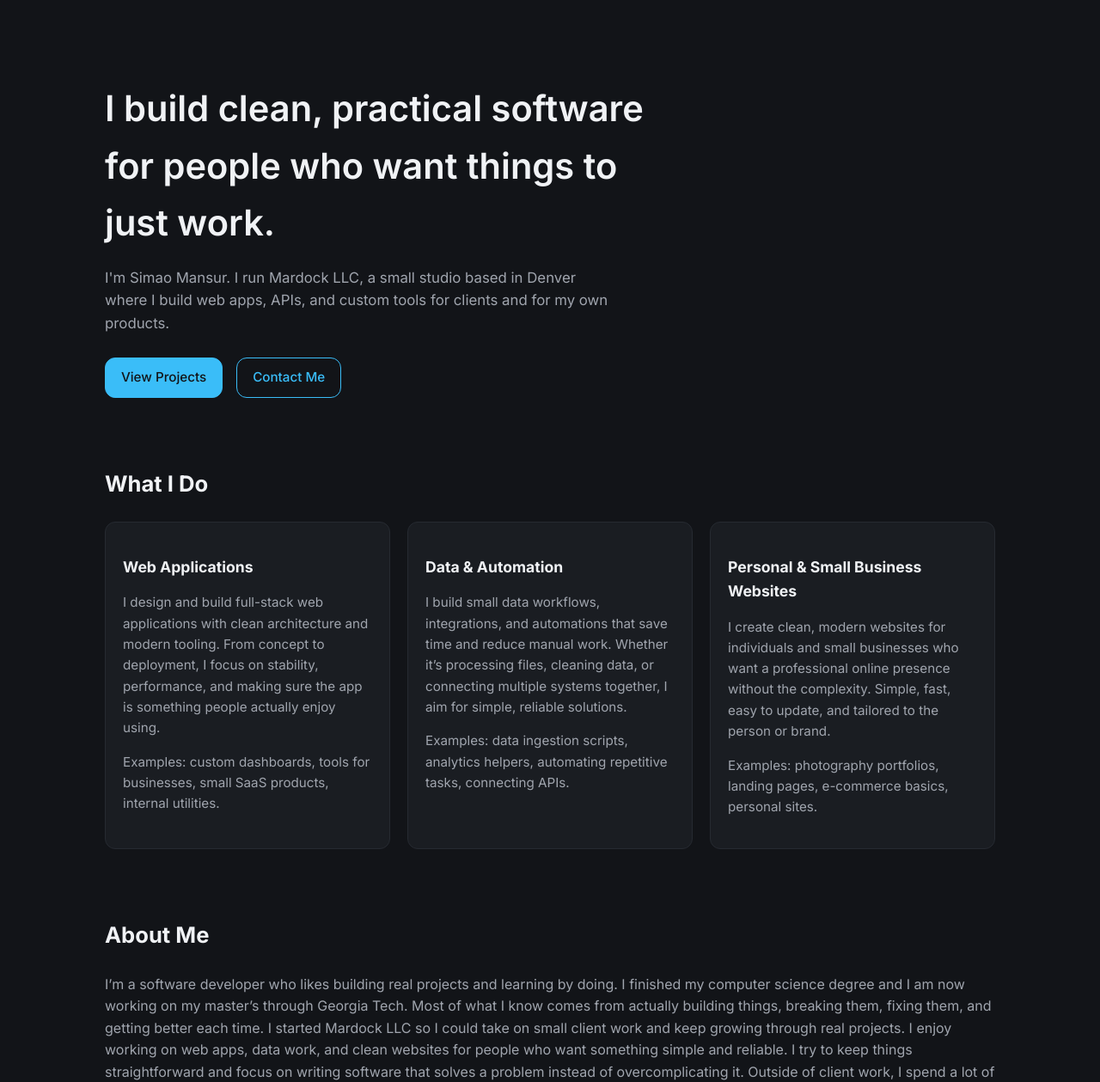
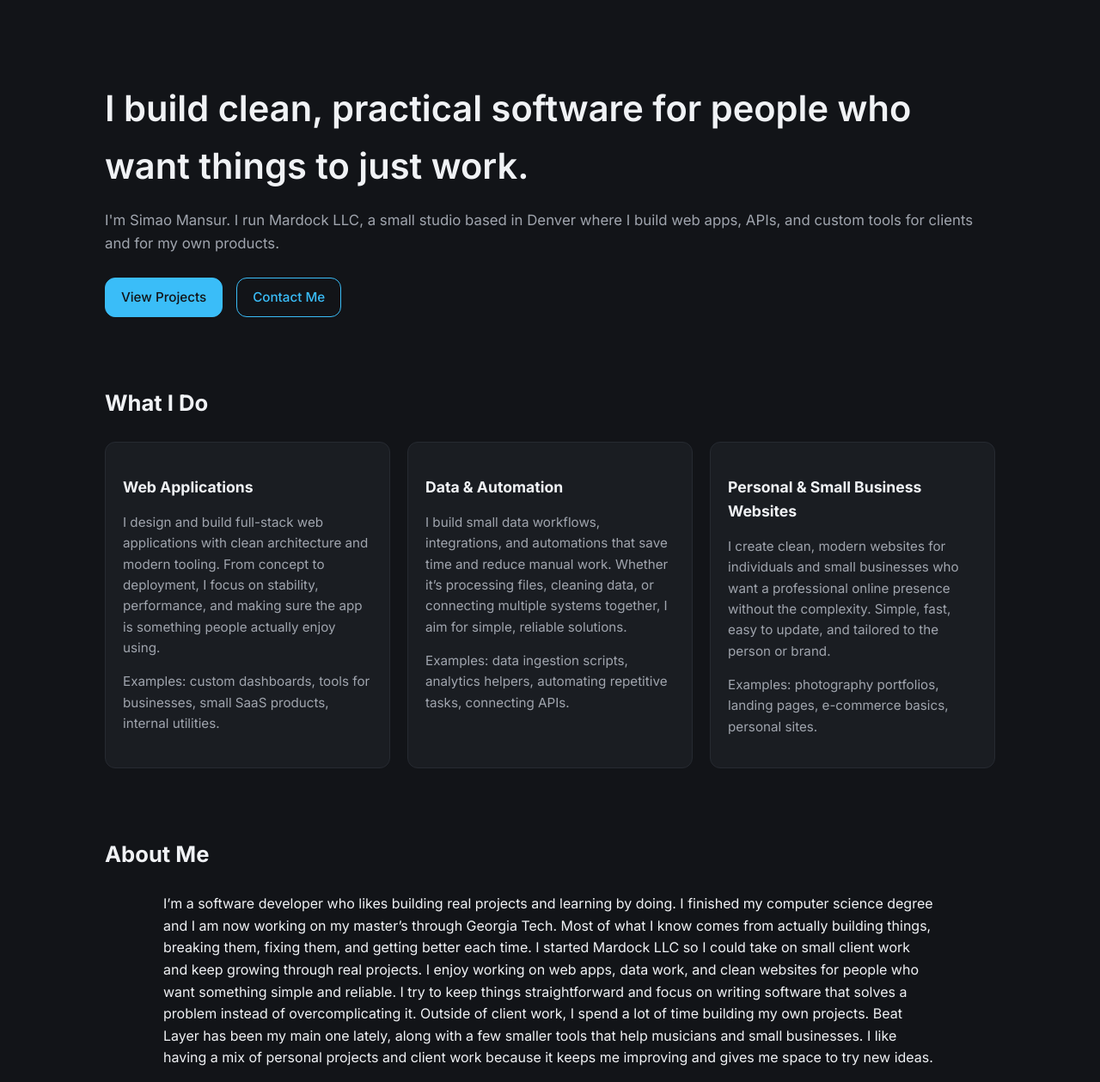
Before and after one commit to simaomansur/mardock-site, a plain HTML site: page index.html in a window 1280 px wide. Shown: the part 57-1316 px from the top of the page at 86% size. Drawn offline with Linux system fonts and the light colour scheme.

Commit message:
style polish

```diff
--- a/css/style.css
+++ b/css/style.css
@@ -72,21 +72,22 @@ nav a:hover {
    Hero Section
 ------------------------------ */
 .hero {
+  text-align: left;
+  max-width: var(--max-width);
   margin: 70px auto 60px;
-  padding: 0 32px;
 }
 
 .hero h1 {
   font-size: 2.6rem;
   font-weight: 600;
   margin-bottom: 16px;
-  max-width: 650px;
+  max-width: none;
 }
 
 .hero p {
   color: var(--text-muted);
   font-size: 1.05rem;
-  max-width: 600px;
+  max-width: none;
   margin-bottom: 26px;
 }
 
@@ -117,9 +118,10 @@ nav a:hover {
    Sections
 ------------------------------ */
 .section {
+  max-width: var(--max-width);
   margin: 80px auto;
-  padding: 0 32px;
-  max-width: var(--max-width);
+  padding-left: 32px;
+  padding-right: 32px;
 }
 
 .section h2 {
@@ -189,10 +191,16 @@ nav a:hover {
 /* ------------------------------
    About Section
 ------------------------------ */
+.about {
+  max-width: var(--max-width);
+  margin: 80px auto;
+  padding-left: 32px;
+  padding-right: 32px;
+}
+
 .about p {
-  color: var(--text-muted);
-  max-width: 1100px;
-  font-size: 1rem;
+  max-width: 900px;
+  margin: 0 auto;
 }
 
 /* ------------------------------
```
